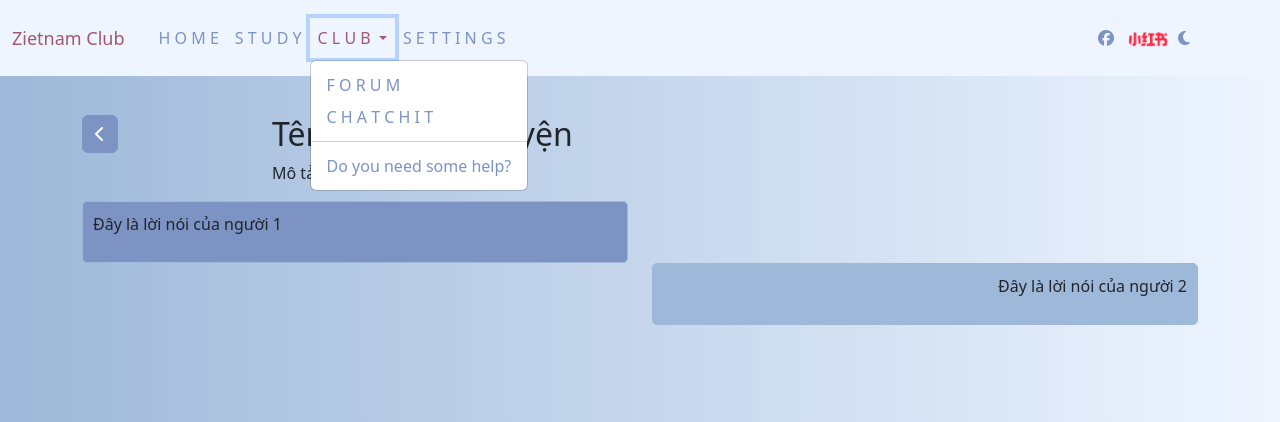
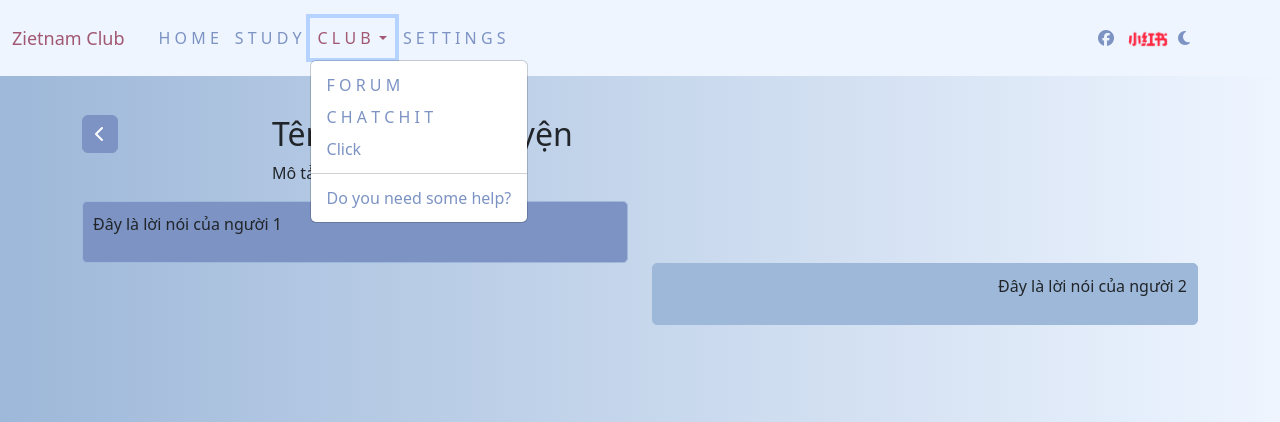
Before and after one commit to Torru20/zietnam_club_php, a PHP site: page /twitter/pages/chat_page.php in a window 1280 px wide, after a click on "C L U B". Shown: the top 422 px of the page. Run offline with PHP 8.4, Linux system fonts and the light colour scheme; some libraries are stand-ins or nearby versions; some web fonts are replaced.

Commit message:
nhu_18/11_1
liên kết đc nút chat

```diff
--- a/components/nav_bar.php
+++ b/components/nav_bar.php
@@ -9,24 +9,25 @@
     <div class="collapse navbar-collapse" id="navbarSupportedContent">
       <ul class="navbar-nav me-auto mb-2 mb-lg-0">
         <li class="nav-item">
-          <a class="nav-link" aria-current="page" href="../pages/index.php">H O M E</a>
+          <a class="nav-link" aria-current="page" href="pages/index.php">H O M E</a>
         </li>
         <li class="nav-item">
-          <a class="nav-link" href="../pages/study_page.php">S T U D Y</a>
+          <a class="nav-link" href="pages/study_page.php">S T U D Y</a>
         </li>
         <li class="nav-item dropdown">
           <a class="nav-link dropdown-toggle" href="#" role="button" data-bs-toggle="dropdown" aria-expanded="false">
             C L U B
           </a>
           <ul class="dropdown-menu">
-            <li><a class="dropdown-item" href="../pages/forum_page.php">F O R U M</a></li>
-            <li><a class="dropdown-item" href="../pages/chat_page.php">C H A T C H I T</a></li>
+            <li><a class="dropdown-item" href="forum_page.php">F O R U M</a></li>
+            <li><a class="dropdown-item" href="pages/chat_page.php">C H A T C H I T</a></li>
+            <li><a class="dropdown-item" id="messagePopup" href="#">Click</a></li>
             <li><hr class="dropdown-divider"></li>
             <li><a class="dropdown-item" href="#">Do you need some help?</a></li>
           </ul>
         </li>
         <li class="nav-item">
-          <a class="nav-link" href="../pages/settings_page.php">S E T T I N G S</a>
+          <a class="nav-link" href="pages/settings_page.php">S E T T I N G S</a>
         </li>
 
       </ul>
--- a/core/classes/tweet.php
+++ b/core/classes/tweet.php
@@ -106,6 +106,7 @@ class Tweet extends User{
 			      					'<button class="retweeted" data-tweet="'.$tweet->tweetID.'" data-user="'.$tweet->tweetBy.'" style="outline:none;"><i class="fa fa-retweet" aria-hidden="true" style="outline:none;"></i><span class="retweetsCount">'.(($tweet->retweetCount > 0) ? $tweet->retweetCount : '').'</span></button>' :
 			      					'<button class="retweet" data-tweet="'.$tweet->tweetID.'" data-user="'.$tweet->tweetBy.'" style="outline:none;"><i class="fa fa-retweet" aria-hidden="true"></i><span class="retweetsCount">'.(($tweet->retweetCount > 0) ? $tweet->retweetCount : '').'</span></button>').'
 			      				</li>
+
 			      				<li>'.((isset($likes['likeOn']) ? $likes['likeOn'] === $tweet->tweetID : '') ?
 			      					'<button class="unlike-btn" data-tweet="'.$tweet->tweetID.'" data-user="'.$tweet->tweetBy.'" style="outline:none;"><i class="fa fa-heart" aria-hidden="true"></i><span class="likesCounter">'.(($tweet->likesCount > 0) ? $tweet->likesCount : '' ).'</span></button>' :
 			      					'<button class="like-btn" data-tweet="'.$tweet->tweetID.'" data-user="'.$tweet->tweetBy.'" style="outline:none;"><i class="fa fa-heart-o" aria-hidden="true"></i><span class="likesCounter">'.(($tweet->likesCount > 0) ? $tweet->likesCount : '' ).'</span></button>').'
--- a/core/classes/user.php
+++ b/core/classes/user.php
@@ -42,7 +42,7 @@ class User{
 
 		if($count > 0){
 			$_SESSION['user_id'] = $user->user_id;
-			header('Location: pages/forum_page.php');
+			header('Location: forum_page.php');
 		}else{
 			return false;
 		}
```
